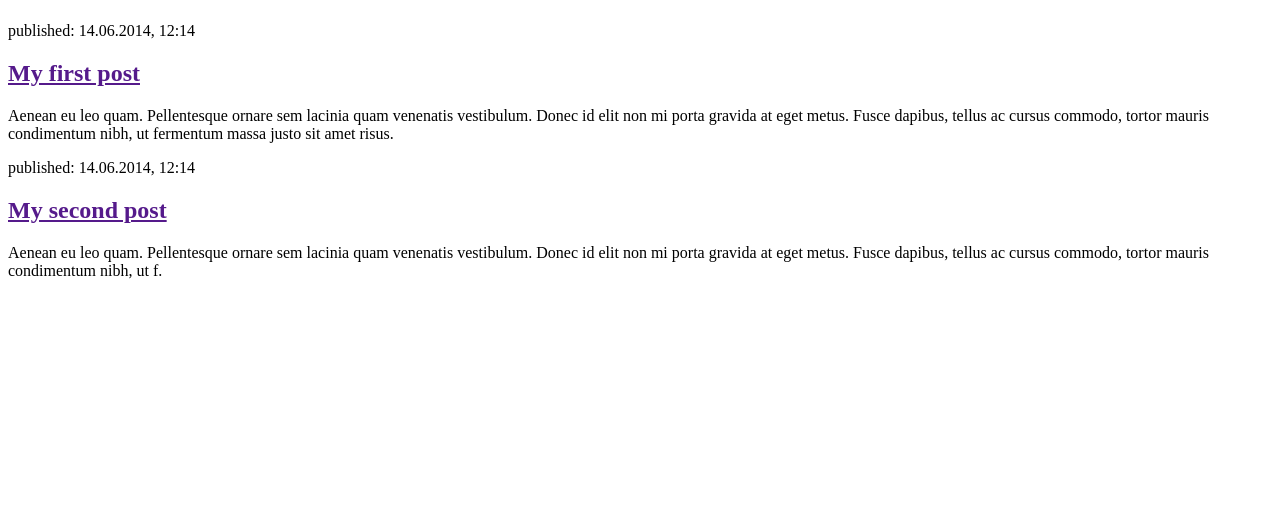
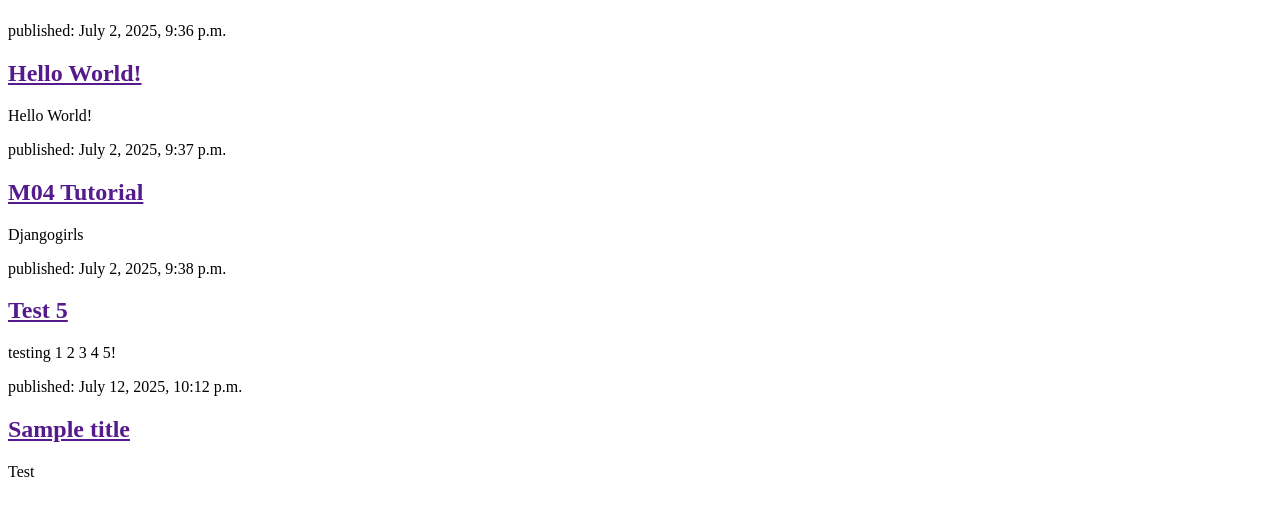
Before and after one commit to alexis6565/M05-my-first-blog, a Django app: page / in a window 1280 px wide. Shown: the part 58-574 px from the top of the page. Run offline with Django 5.2, Linux system fonts and the light colour scheme; data comes from the database, SQL or seed files in the repository; both versions use the stored data as it was after the commit.

Commit message:
Modified templates to display posts from database.

```diff
--- a/blog/templates/blog/post_list.html
+++ b/blog/templates/blog/post_list.html
@@ -10,18 +10,14 @@
     <!-- both article elements contain blog posts w/
     published date in a time element, a h2 element with a post
     title that is clickable and a p (paragraph) element for text of our blog post. -->
-    <article>
-            <time>published: 14.06.2014, 12:14</time>
-            <h2><a href="">My first post</a></h2>
-            <p>Aenean eu leo quam. Pellentesque ornare sem lacinia quam venenatis vestibulum. Donec id elit non mi porta gravida at eget metus. Fusce dapibus, tellus ac cursus commodo, tortor mauris condimentum nibh, ut fermentum massa justo sit amet risus.</p>
+    <!--posts will display like the static posts created in intro to HTML!-->
+    {% for post in posts %}
+        <article>
+            <time>published: {{ post.published_date }}</time>
+            <h2><a href="">{{ post.title }}</a></h2> <!-- accessing data in each of the fields defined in our post model -->
+            <p>{{ post.text|linebreaksbr }}</p> <!-- linebreaksbr is a filter that converts line breaks in the text to HTML line breaks -->
         </article>
-
-        <article>
-            <time>published: 14.06.2014, 12:14</time>
-            <h2><a href="">My second post</a></h2>
-            <p>Aenean eu leo quam. Pellentesque ornare sem lacinia quam venenatis vestibulum. Donec id elit non mi porta gravida at eget metus. Fusce dapibus, tellus ac cursus commodo, tortor mauris condimentum nibh, ut f.</p>
-        <!-- <p> is a tag for paragraph elements and closes each paragraph-->
-        </article>
+    {% endfor %}
     </body>
 </html> <!-- always at the end of the content! -->
 
--- a/blog/views.py
+++ b/blog/views.py
@@ -1,8 +1,19 @@
 from django.shortcuts import render
+from django.utils import timezone
+#include the code from model in models.py by typing the code on line 3
+from .models import Post #the dot before models means current directory or application
 
 # Create your views here.
+#views connect models and templates
+#need to take the models we want to display in our post_list view and pass them to the template
+
 
 def post_list(request):
-    return render(request, 'blog/post_list.html', {})
+    #create a variable for our query set called posts/ name of queryset = posts
+    posts = Post.objects.filter(published_date__lte=timezone.now()).order_by('published_date')
+    return render(request, 'blog/post_list.html', {'posts': posts}) #render function has one parameter = request(everything from the user via the internet) and another giving the template file ('blog/post_list.html')
 #created a def function called post_list that takes request and will return the value it gets from calling render function
 #render function will put together our template
+
+
+#go back to template and display the queryset
```
Also changed, not shown: db.sqlite3.
